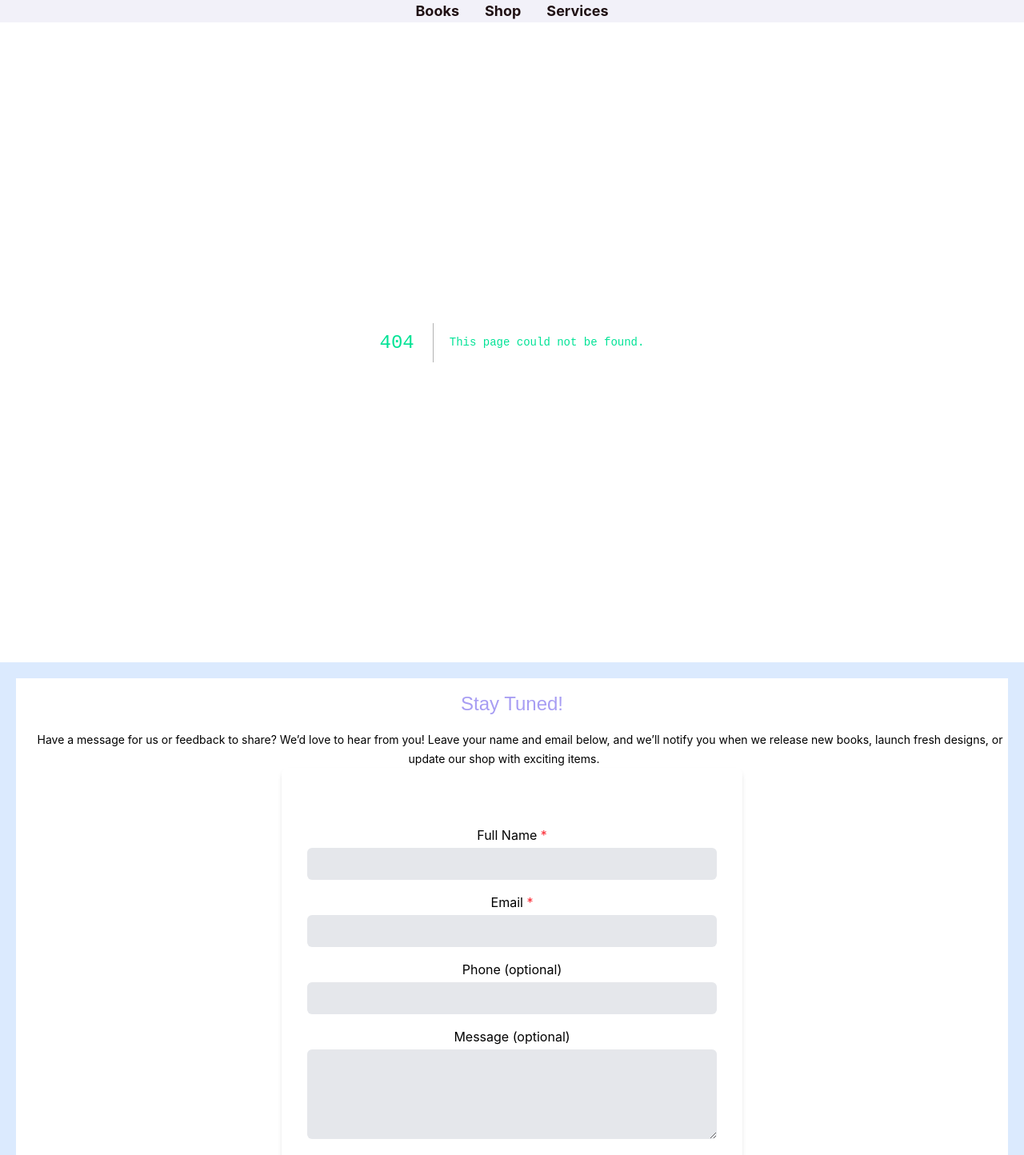
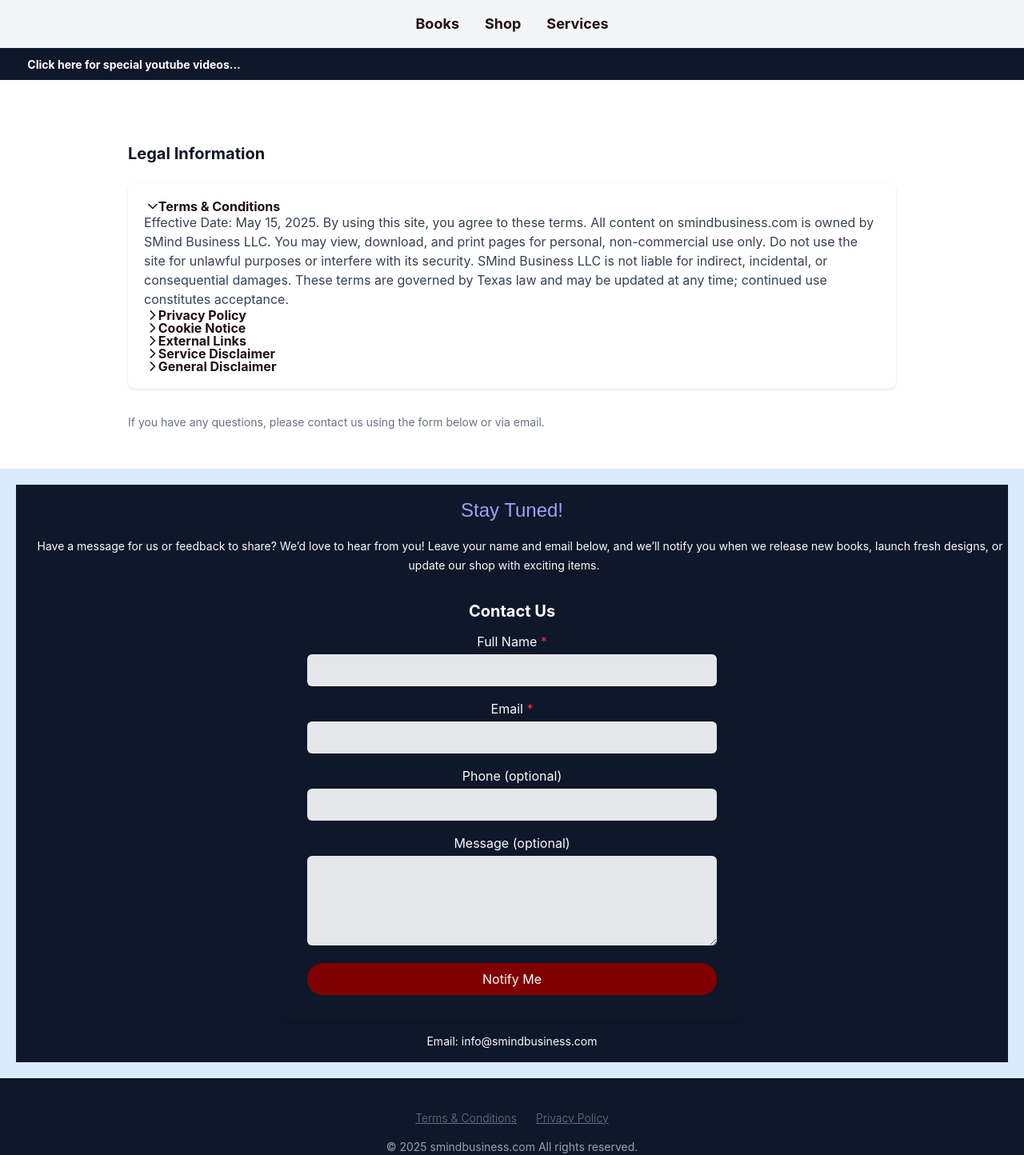
Before and after one commit to sagar1008kc/sk-creation, a Next.js app: page /legal in a window 1280 px wide. Before the commit this address had no page. Shown: the part 200-1644 px from the top of the page at 80% size. Built offline with nearby package versions, Linux system fonts and the light colour scheme.

Commit message:
updated shop

```diff
--- a/src/app/globals.css
+++ b/src/app/globals.css
@@ -43,3 +43,12 @@ a {
   border-radius: 8px;
   padding-inline: 4px;
 }
+
+@keyframes slide {
+  0%   { transform: translateX(100%); }
+  100% { transform: translateX(-100%); }
+}
+
+.animate-slide {
+  animation: slide 12s linear infinite;
+}
--- a/src/app/layout.tsx
+++ b/src/app/layout.tsx
@@ -7,7 +7,7 @@ import Footer from '@/components/Footer';
 import Contact from '@/components/Contact';
 
 export const metadata: Metadata = {
-  title: 'SK creation',
+  title: 'smind business',
   description: 'books, shop, and studio',
 };
 
--- /dev/null
+++ b/src/app/legal/page.tsx
@@ -0,0 +1,65 @@
+// pages/legal.tsx
+'use client';
+
+import React, { useEffect } from 'react';
+import { Accordion, AccordionTab } from 'primereact/accordion';
+
+export default function LegalPage() {
+    useEffect(() => {
+        document.title = 'Legal | SMind Business LLC';
+    }, []);
+
+    return (
+        <div className="bg-gray pt-[30px] bg-white">
+            <div className="max-w-5xl mx-auto py-12 px-4 sm:px-6 lg:px-8">
+                {/* Page Title */}
+                <div className="text-xl font-bold text-gray-900 mb-6">Legal Information</div>
+
+                {/* All sections collapsed/expanded via Accordion */}
+                <Accordion multiple activeIndex={[0]} className="bg-white shadow rounded-lg p-5">
+
+                    <AccordionTab header="Terms & Conditions" className="accordion-tab">
+                        <div className="text-gray-700">
+                            Effective Date: May 15, 2025. By using this site, you agree to these terms. All content on smindbusiness.com is owned by SMind Business LLC. You may view, download, and print pages for personal, non-commercial use only. Do not use the site for unlawful purposes or interfere with its security. SMind Business LLC is not liable for indirect, incidental, or consequential damages. These terms are governed by Texas law and may be updated at any time; continued use constitutes acceptance.
+                        </div>
+                    </AccordionTab>
+
+                    <AccordionTab header="Privacy Policy" className="accordion-tab">
+                        <div className="text-gray-700">
+                            Last updated May 15, 2025. We collect the personal data you provide (e.g., name, email) and usage data (IP address, cookies). We use it to operate and improve our services, send updates, and comply with legal obligations. We do not sell your data but may share it with trusted service providers under confidentiality agreements. To access, correct, or delete your data, email privacy@smindbusiness.com.
+                        </div>
+                    </AccordionTab>
+
+                    <AccordionTab header="Cookie Notice" className="accordion-tab">
+                        <div className="text-gray-700">
+                            We use cookies and similar technologies to enhance your experience and analyze site usage. By continuing to browse, you consent to our use of cookies as described in our Privacy Policy.
+                        </div>
+                    </AccordionTab>
+
+                    <AccordionTab header="External Links" className="accordion-tab">
+                        <div className="text-gray-700">
+                            This site may link to third-party pages (e.g., your KDP book, Etsy shop, YouTube). SMind Business LLC does not endorse or assume responsibility for their content, privacy policies, or practices. You access them at your own risk.
+                        </div>
+                    </AccordionTab>
+
+                    <AccordionTab header="Service Disclaimer" className="accordion-tab">
+                        <div className="text-gray-700">
+                            Information about website design, deployment, and maintenance services is provided “as is” for general guidance only. Results, timelines, and deliverables may vary. SMind Business LLC disclaims all warranties regarding suitability, reliability, or availability. Clients are responsible for legal compliance and data protection.
+                        </div>
+                    </AccordionTab>
+
+                    <AccordionTab header="General Disclaimer" className="accordion-tab">
+                        <div className="text-gray-700">
+                            All content on smindbusiness.com is for informational purposes only and does not constitute legal, financial, or professional advice. SMind Business LLC makes no warranties about accuracy or completeness and assumes no liability for errors or omissions.
+                        </div>
+                    </AccordionTab>
+                </Accordion>
+
+                {/* Footer Attribution */}
+                <div className="text-sm text-gray-500 mt-8">
+                If you have any questions, please contact us using the form below or via email.
+                </div>
+            </div>
+        </div>
+    );
+}
--- a/src/app/page.tsx
+++ b/src/app/page.tsx
@@ -9,7 +9,7 @@ export default function HomePage() {
     <>
        <div className='text-center pt-5'>
           <h5 className="text-xl md:text-3xl"  style={{ letterSpacing: '6px' }}>
-            Welcome to Dr SK Brand</h5>
+            Welcome to Smind Business Platform</h5>
         </div>
       <main className="pt-[30px]">
         <section className="w-full">
--- a/src/app/services/page.tsx
+++ b/src/app/services/page.tsx
@@ -83,7 +83,7 @@ export default function SercicesPage() {
           className="mx-auto rounded-full mb-4"
         />
 
-        <h2 className="text-xl font-semibold mb-4">Dr. SK</h2>
+        <h2 className="text-xl font-semibold mb-4">SK</h2>
         <p className="text-sm leading-relaxed">
           Software Engineer <br />
           Doctorate Candidate [2025] <br />
@@ -103,7 +103,7 @@ export default function SercicesPage() {
     </div>
           <div className="text-white text-[13px]">
             <p className="mb-4">
-              <strong>Dr. SK</strong> is a technology strategist, educator, and author with a diverse background spanning software engineering, cybersecurity, and AI. With over 10 years of experience, Khatri has contributed to enterprise-scale applications, led innovation initiatives, and mentored future tech leaders.
+              <strong>SK</strong> is a technology strategist, educator, and author with a diverse background spanning software engineering, cybersecurity, and AI. With over 10 years of experience, Khatri has contributed to enterprise-scale applications, led innovation initiatives, and mentored future tech leaders.
             </p>
             <p className="mb-4">
               He began his career as a mathematics teacher, Section Officer and leadership trainer before transitioning into the tech industry. His hands-on experience includes frontend development, full-stack projects, and cloud-based infrastructure. Khatri pursuing a Doctorate in Business Administration with a focus on information systems and enterprize resource management, IT project management.
--- a/src/app/shop/page.tsx
+++ b/src/app/shop/page.tsx
@@ -1,17 +1,37 @@
+// pages/shop.tsx
 'use client';
+
 import { motion } from 'framer-motion';
 import Image from 'next/image';
 import Link from 'next/link';
 import { Card } from 'primereact/card';
 
+interface Product {
+  id: string;
+  name: string;
+  image: string;
+  url: string;
+}
+
+const products: Product[] = [
+  { id: '1', name: 'Graphic T-Shirt',    image: '/images/17.png', url: '#' },
+  { id: '2', name: 'Vintage Mug',         image: '/images/17.png', url: '#' },
+  { id: '3', name: 'Logo T-Shirt',        image: '/images/17.png', url: '#' },
+  { id: '4', name: 'Custom Mug',          image: '/images/17.png', url: '#' },
+  { id: '5', name: 'Motivational Tee',    image: '/images/17.png', url: '#' },
+  { id: '6', name: 'Travel Mug',          image: '/images/17.png', url: '#' },
+  { id: '7', name: 'Classic T-Shirt',     image: '/images/17.png', url: '#' },
+  { id: '8', name: 'Artistic Mug',        image: '/images/17.png', url: '#' },
+];
+
 export default function Shop() {
   return (
-    <>
     <main className="pt-[30px] bg-white">
-  <h1 className="text-3xl md:text-5xl font-bold text-[#800000] mb-3 text-center py-2">
-          Shop your favorite T-shirt & Mug - Best Gift
-        </h1>
-        <section className="w-full">
+      {/* Hero Section */}
+      <div className="text-xl md:text-3xl font-bold text-[#800000] mb-3 text-center p-2">
+        Shop Your Favorite T-shirt & Mug – Best Gift
+      </div>
+      <section className="w-full px-4 sm:px-6 lg:px-8">
         <motion.div whileHover={{ scale: 1.02 }}>
           <Card className="shadow-lg p-4">
             <Image
@@ -21,15 +41,14 @@ export default function Shop() {
               height={500}
               className="mb-4 mx-auto"
             />
-              <p className="text-sm md:text-xl max-w-2xl mx-auto mb-2">
-          Explore our world of creativity — custom-designed
-          T-shirts and mugs that make your favorite choice.
+            <p className="text-sm md:text-xl max-w-2xl mx-auto mb-2 text-center">
+              Explore our world of creativity — custom-designed T-shirts and mugs that make your favorite choice.
             </p>
-
             <div className="flex justify-center flex-wrap gap-4 mt-6">
               <Link
                 href="/"
-            className="bg-[#FFFDD0] px-6 py-2 rounded-full hover:bg-red transition text-xs md:text-lg" style={{ color: 'black' }}
+                className="bg-[#FFFDD0] px-6 py-2 rounded-full hover:bg-red transition text-xs md:text-lg"
+                style={{ color: 'black' }}
               >
                 Shop T-Shirts & Mugs
               </Link>
@@ -37,7 +56,37 @@ export default function Shop() {
           </Card>
         </motion.div>
       </section>
+
+      {/* Featured Products */}
+      <section className="w-full mt-12 px-4 sm:px-6 lg:px-8">
+        <div className="text-xl md:text-2xl font-bold text-[#a79df3] mb-6 text-center">
+          Featured Products
+        </div>
+        <div className="grid grid-cols-2 md:grid-cols-4 gap-6">
+          {products.map(item => (
+            <motion.div key={item.id} whileHover={{ scale: 1.02 }}>
+              <Card className="flex flex-col items-center p-4 shadow-lg" style={{ height: '100%' }}>
+                <Image
+                  src={item.image}
+                  alt={item.name}
+                  width={200}
+                  height={200}
+                  className="mb-4 rounded-lg object-cover"
+                />
+                <div className="text-sm text-gray-500 text-center">{item.name}</div>
+                <Link
+                  href={item.url}
+
+                >
+                  <div className=" bg-[#800000] text-white text-center rounded-full hover:bg-[#600] transition">
+                    Buy Now
+                  </div>
+                </Link>
+              </Card>
+            </motion.div>
+          ))}
+        </div>
+      </section>
     </main>
-    </>
   );
 }
--- a/src/components/Contact.tsx
+++ b/src/components/Contact.tsx
@@ -118,7 +118,7 @@ export default function ContactPage() {
 
       </div>
       <div className="text-sm p-4">
-          <span className="">Email: </span> info@smindbusiness.com
+          <span>Email: </span> info@smindbusiness.com
           </div>
     </div>
     </>
--- a/src/components/Footer.tsx
+++ b/src/components/Footer.tsx
@@ -1,9 +1,28 @@
 'use client';
+
+import Link from 'next/link';
 
 export default function Footer() {
   return (
-    <footer className="text-center text-text-gray-400 py-6 mt-3">
-      © {new Date().getFullYear()} SKCreation.org. All rights reserved.
+    <footer className="text-center py-6 mt-3 flex flex-col items-center gap-4 mb-4">
+      <div className="flex flex-wrap justify-center gap-4">
+        <Link
+          href="/legal"
+        >
+          <div className="text-gray-500 font-light text-sm underline transition-colors"> Terms & Conditions</div>
+
+        </Link>
+        <Link
+          href="/legal"
+        >
+          <div className="text-gray-500 font-light text-sm underline transition-colors">Privacy Policy</div>
+
+        </Link>
+      </div>
+      {/* copyright */}
+      <div className="text-gray-400 text-sm">
+        © {new Date().getFullYear()} smindbusiness.com All rights reserved.
+      </div>
     </footer>
   );
 }
--- a/src/components/Header.tsx
+++ b/src/components/Header.tsx
@@ -33,21 +33,21 @@ const Header: FC = () => {
 
       <nav
         className={`
-          w-full bg-[#f2f1f9] transition-all duration-300 px-2
+          w-full bg-gray-100 transition-all duration-300 px-2
           max-w-screen-xl flex items-center justify-center gap-10
           ${isSticky ? 'fixed top-0 shadow-md' : 'relative'}
         `}
-        style={{ maxWidth: '100%', paddingLeft: '2rem', paddingRight: '2rem', zIndex: 999 }}
+        style={{ maxWidth: '100%', paddingLeft: '2rem', paddingRight: '2rem', zIndex: 999, height: '60px' }}
       >
         {isSticky && (
           <div className="">
             <Link href="/" passHref>
               <Image
                 src="/smindLogo1.png"
-                alt="SKCreation"
+                alt="Smind Business"
                 width={40}
                 height={20}
-                className="mx-auto"
+                className="mx-auto max-w-full"
               />
             </Link>
           </div>
@@ -59,6 +59,16 @@ const Header: FC = () => {
           <Link href="/services">Services</Link>
         </div>
       </nav>
+      <div className="overflow-hidden bg-red py-2">
+          <div className="inline-block animate-slide whitespace-nowrap">
+            <a href="https://youtube.com/@thesoftsoul7" >
+            <span className="mx-4 text-white hover:text-white text-sm">
+              <i className="pi pi-youtube"></i>
+             Click here for special youtube videos...</span>
+
+            </a>
+          </div>
+        </div>
     </>
   );
 };
```
Also changed, not shown: public/images/thesoftsoul.png (added), 1 other file (tests, documents, lock files or other folders). Lines whose indentation alone changed are shown as unchanged.
